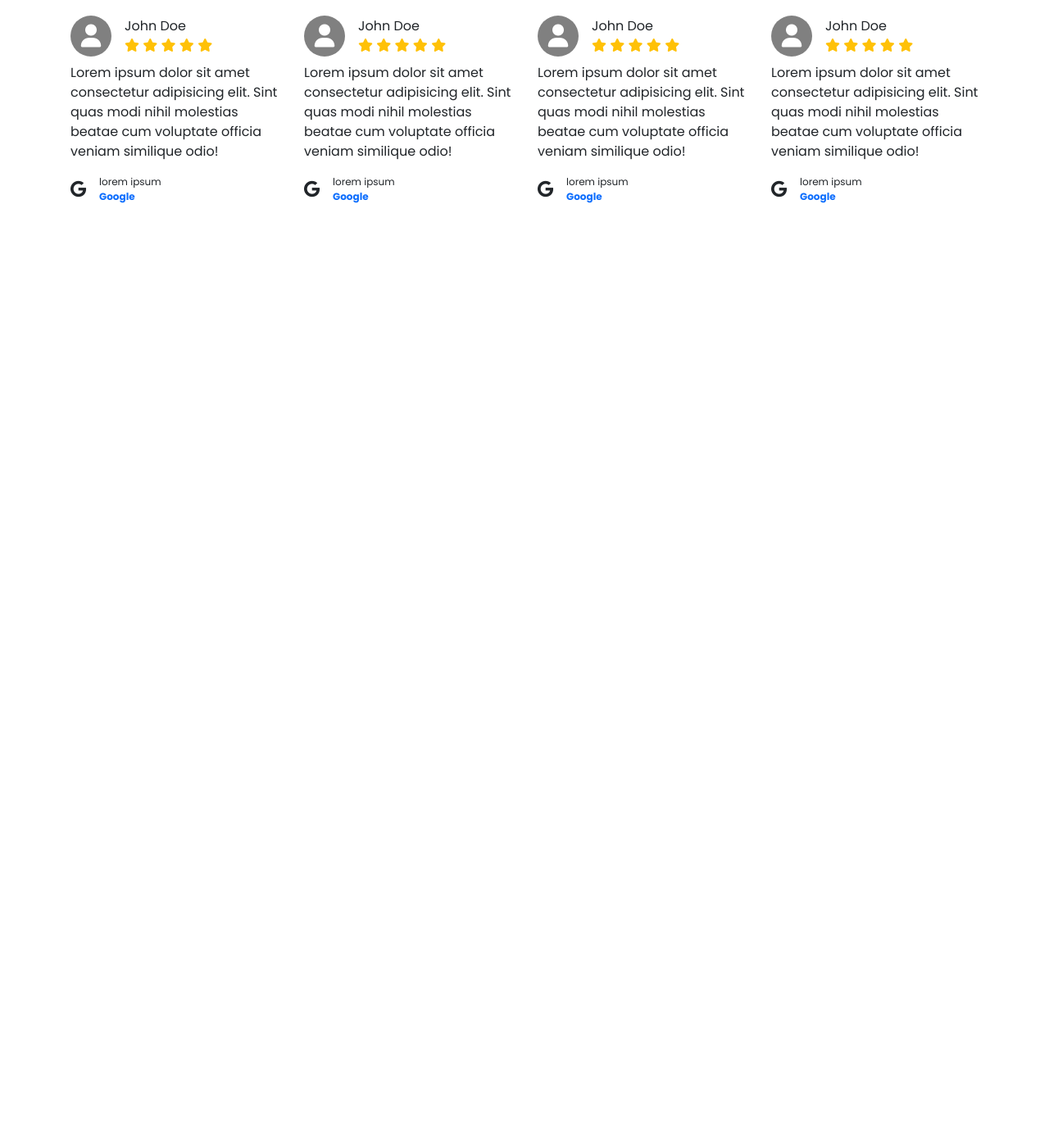
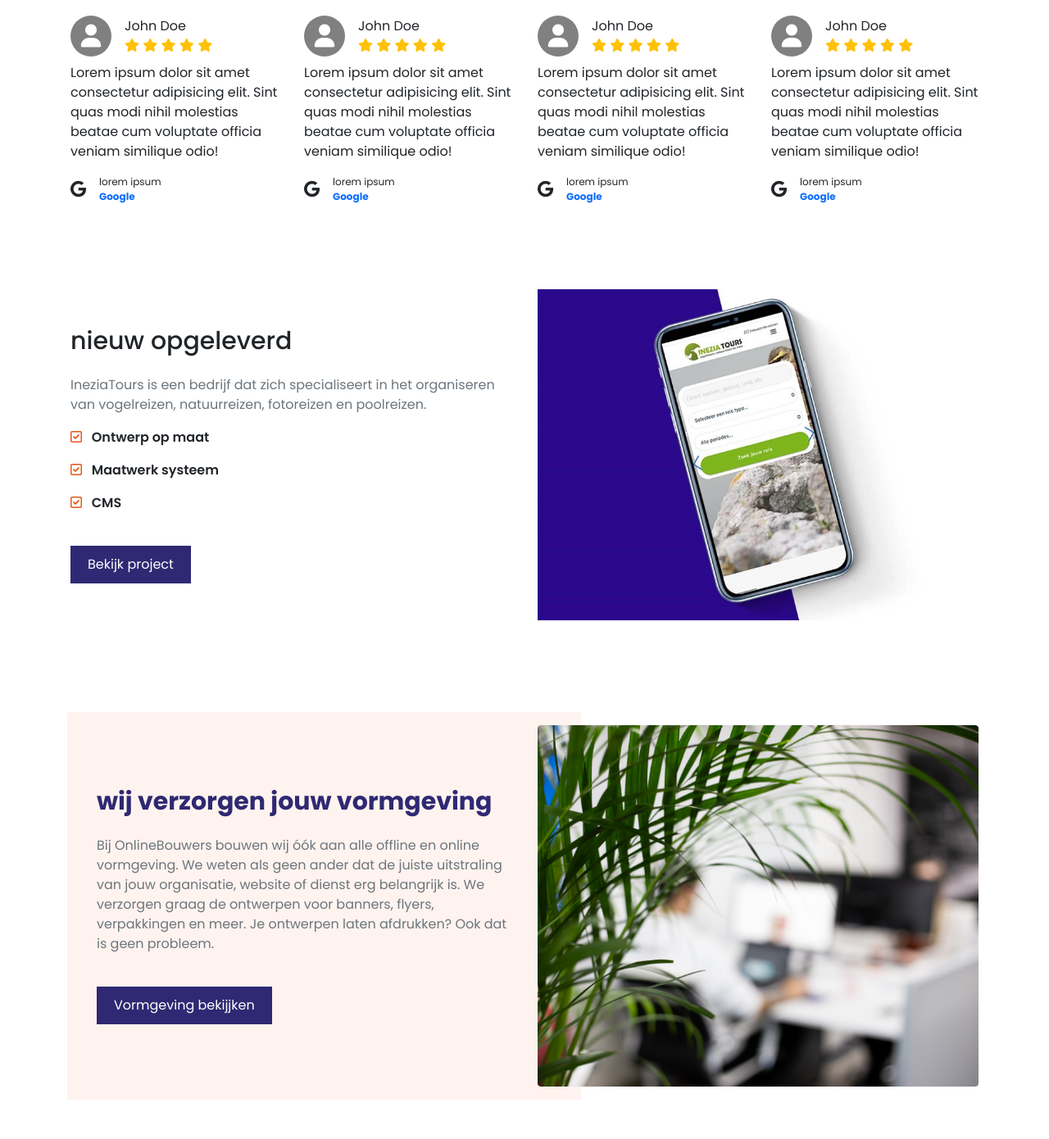
Before and after one commit to MarufAlAslam/bouwers, a plain HTML site: page index.html in a window 1280 px wide. Shown: the part 2022-3412 px from the top of the page at 82% size. Before the commit the page ends 2311 px from the top, so only its background shows below. Drawn offline with nearby package versions, Linux system fonts and the light colour scheme.

Commit message:
cols done

```diff
--- a/css/style.css
+++ b/css/style.css
@@ -116,3 +116,18 @@
     justify-content: center;
     align-items: center;
 }
+
+
+/* cols */
+.fs-30 {
+    font-size: 30px;
+}
+
+.pink {
+    height: 100%;
+    background: #FEF3EF;
+    width: 55%;
+    position: absolute;
+    z-index: -1;
+    /* left: ; */
+}
--- a/index.html
+++ b/index.html
@@ -348,6 +348,69 @@
     <!-- reviews -->
 
 
+    <!-- cols -->
+    <section class="cols py-5">
+        <div class="container">
+            <div class="row">
+                <div class="col-md-6 p-3 m-auto">
+                    <h2 class="fs-30 mb-4">nieuw opgeleverd</h2>
+                    <p class="text-muted">
+                        IneziaTours is een bedrijf dat zich specialiseert
+                        in het organiseren van vogelreizen,
+                        natuurreizen, fotoreizen en poolreizen.
+                    </p>
+                    <p class="fw-semibold">
+                        <i class="far fa-check-square text-orange me-2"></i> Ontwerp op maat
+                    </p>
+                    <p class="fw-semibold">
+                        <i class="far fa-check-square text-orange me-2"></i> Maatwerk systeem
+                    </p>
+                    <p class="fw-semibold">
+                        <i class="far fa-check-square text-orange me-2"></i> CMS
+                    </p>
+
+                    <button class="btn btn-blue mt-4">
+                        Bekijk project
+                    </button>
+                </div>
+                <div class="col-md-6 p-3 m-auto">
+                    <img src="img/Image 51.png" class="img-fluid" alt="">
+                </div>
+            </div>
+        </div>
+    </section>
+    <!-- cols -->
+
+
+
+    <!-- cols -->
+    <section class="cols py-5 bg-pink">
+        <div class="container position-relative">
+            <div class="pink"></div>
+            <div class="row">
+                <div class="col-md-6 ps-5 p-3 m-auto">
+                    <h2 class="fs-30 mb-4 fw-bold text-blue">wij verzorgen jouw vormgeving
+                    </h2>
+                    <p class="text-muted">
+                        Bij OnlineBouwers bouwen wij óók aan alle offline en online vormgeving. We weten als geen ander
+                        dat de juiste uitstraling van jouw organisatie, website of dienst erg belangrijk is. We
+                        verzorgen graag de ontwerpen voor banners, flyers, verpakkingen en meer. Je ontwerpen laten
+                        afdrukken? Ook dat is geen probleem.
+                    </p>
+
+                    <button class="btn btn-blue mt-4">
+                        Vormgeving bekijjken
+                    </button>
+                </div>
+                <div class="col-md-6 p-3 m-auto">
+                    <img src="img/Image71.png" class="img-fluid" alt="">
+                </div>
+            </div>
+        </div>
+    </section>
+    <!-- cols -->
+
+
 
     <script src="https://cdn.jsdelivr.net/npm/bootstrap@5.2.1/dist/js/bootstrap.bundle.min.js"></script>
 </body>
```
Also changed, not shown: img/Image 51.png (added), img/Image71.png (added).
